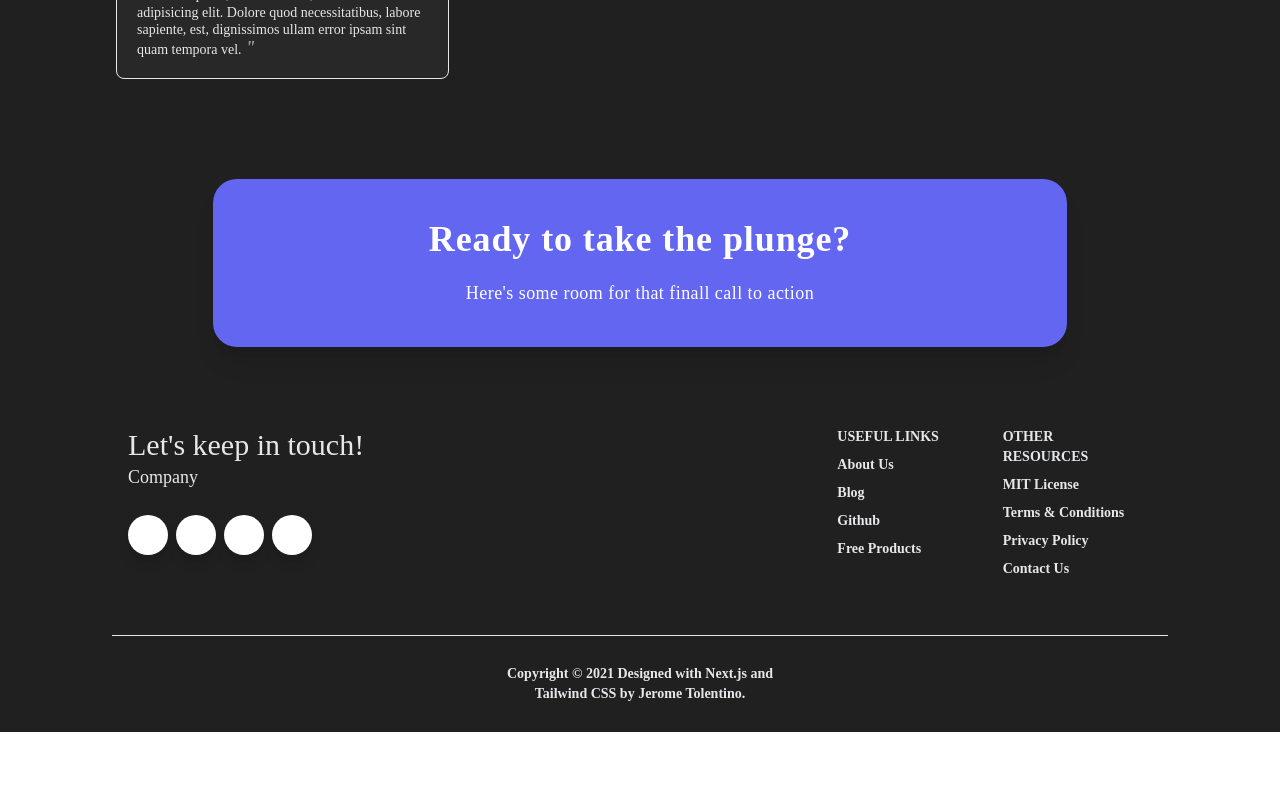
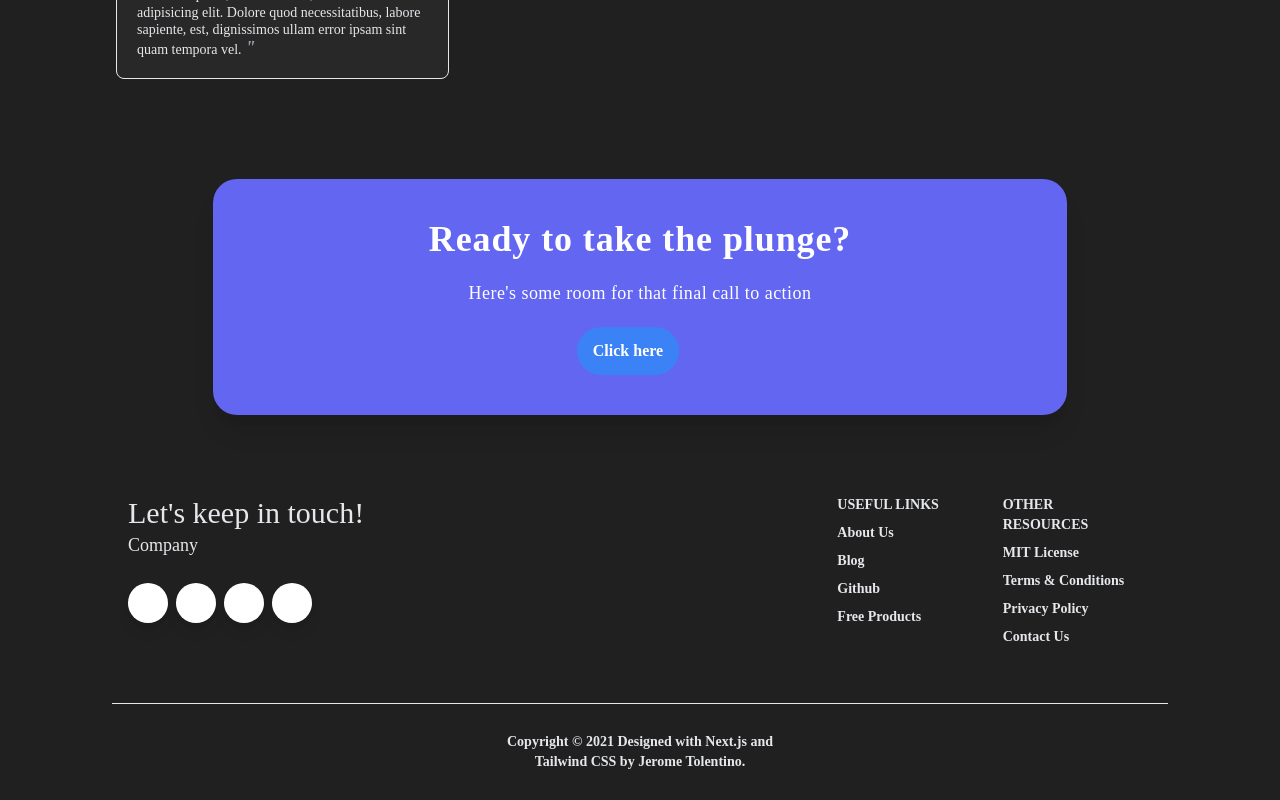
Before and after one commit to synerjay/landing-page-template-nextjs, a Next.js app: page / in a window 1280 px wide. Shown: the part 6506-7306 px from the top of the page. Before the commit the page ends 7238 px from the top, so only its background shows below. Built offline with nearby package versions, Linux system fonts and the light colour scheme.

Commit message:
added button

```diff
--- a/comps/Action.js
+++ b/comps/Action.js
@@ -3,13 +3,19 @@ import React from 'react';
 const Action = () => {
   return (
     <div class='Testimonials py-2 flex flex-col justify-center mx-auto sm:py-12'>
-      <div class='h-auto py-10 px-10 w-2/3 bg-indigo-500 flex flex-col space-y-5 mx-auto rounded-3xl shadow-xl hover:rotate-1 transition-transform'>
-        <h1 class='text-center text-white font-bold text-4xl tracking-wide'>
+      <div class='h-auto py-10 px-10 w-2/3 bg-indigo-500 flex flex-col justify-center items-center space-y-5 mx-auto rounded-3xl shadow-xl hover:rotate-1 transition-transform'>
+        <h1 class='text-white font-bold text-4xl tracking-wide'>
           Ready to take the plunge?
         </h1>
-        <h2 class='font-normal text-center tracking-wide text-lg text-white'>
-          Here's some room for that finall call to action
+        <h2 class='font-normal tracking-wide text-lg text-white'>
+          Here's some room for that final call to action
         </h2>
+        <a
+          href=''
+          class='bg-blue-500 rounded-full font-bold text-white px-4 py-3 transition duration-300 ease-in-out hover:bg-blue-600 mr-6'
+        >
+          Click here
+        </a>
       </div>
     </div>
   );
```
